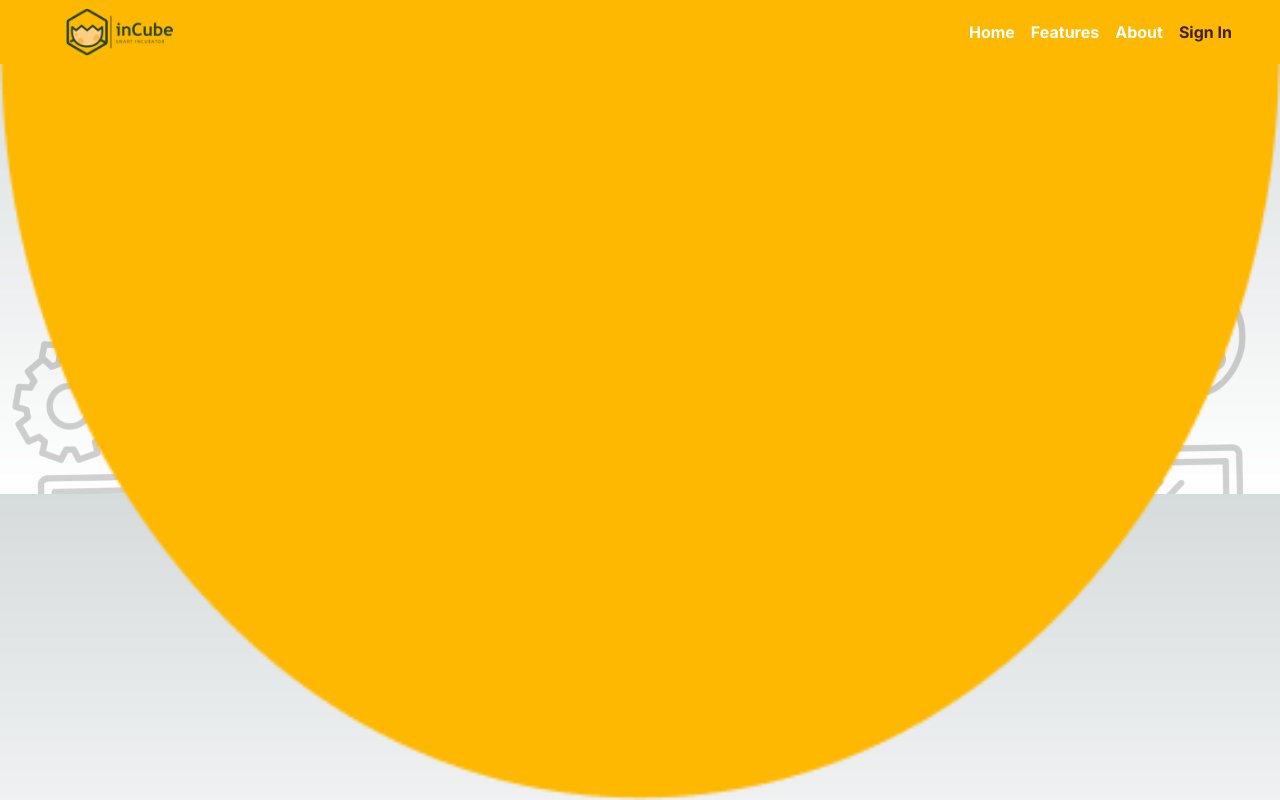
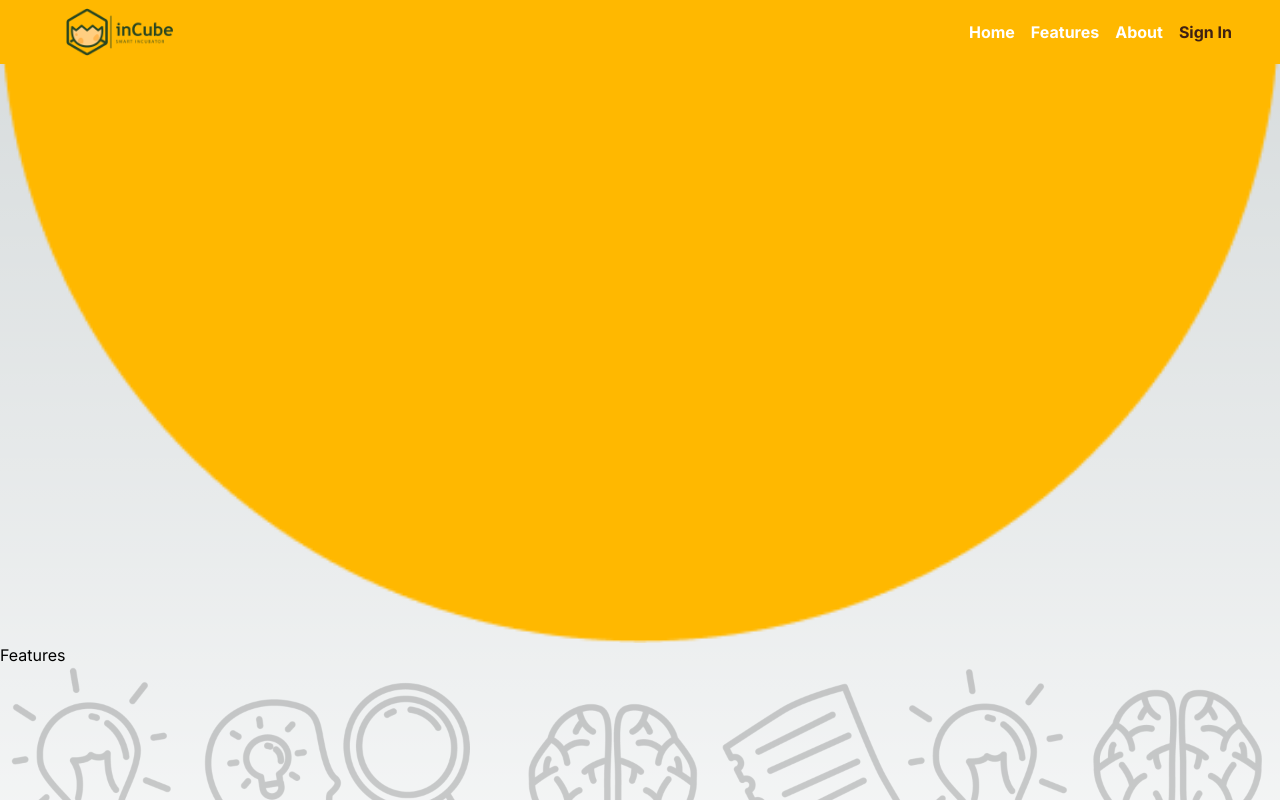
Before and after one commit to Flyoftime/InCube-JS, a Next.js app: page / in a window 1280 px wide. Shown: the top 800 px of the page. Built offline with nearby package versions, Linux system fonts and the light colour scheme.

Commit message:
Revisi Kai 1

```diff
--- a/src/app/globals.css
+++ b/src/app/globals.css
@@ -31,13 +31,3 @@ body {
     text-wrap: balance;
   }
 }
-
-.ellipse-png{
-  position: fixed;
-  top: -50vh;
-  left: 0;
-  width: 200%;
-  height: 150%;
-  z-index: -1;
-
-}
--- a/src/app/page.tsx
+++ b/src/app/page.tsx
@@ -7,12 +7,12 @@ import AboutUs from "@/components/aboutUs";
 
 export default function Home() {
   return (
-    <div>
+    <main>
       <Navbar/>
       <Landingpage/>
       <Fitur/>
       <AboutUs/>
-    </div>
+    </main>
 
   );
 }
--- a/src/components/landingpage.tsx
+++ b/src/components/landingpage.tsx
@@ -3,8 +3,8 @@ import React from 'react'
 const Landingpage = () => {
   return (
     <div>
-    <div className="fixed w-full h-full top-0 left-0 -mt-96 ">
-        <img src="/assets/Ellipse 1.png" className="ellipse-png "  />
+    <div className="w-full h-full top-0 left-0 -mt-96 ">
+        <img src="/assets/Ellipse 1.png" className="w-full h-full"  />
     </div>
     </div>
   )
```
